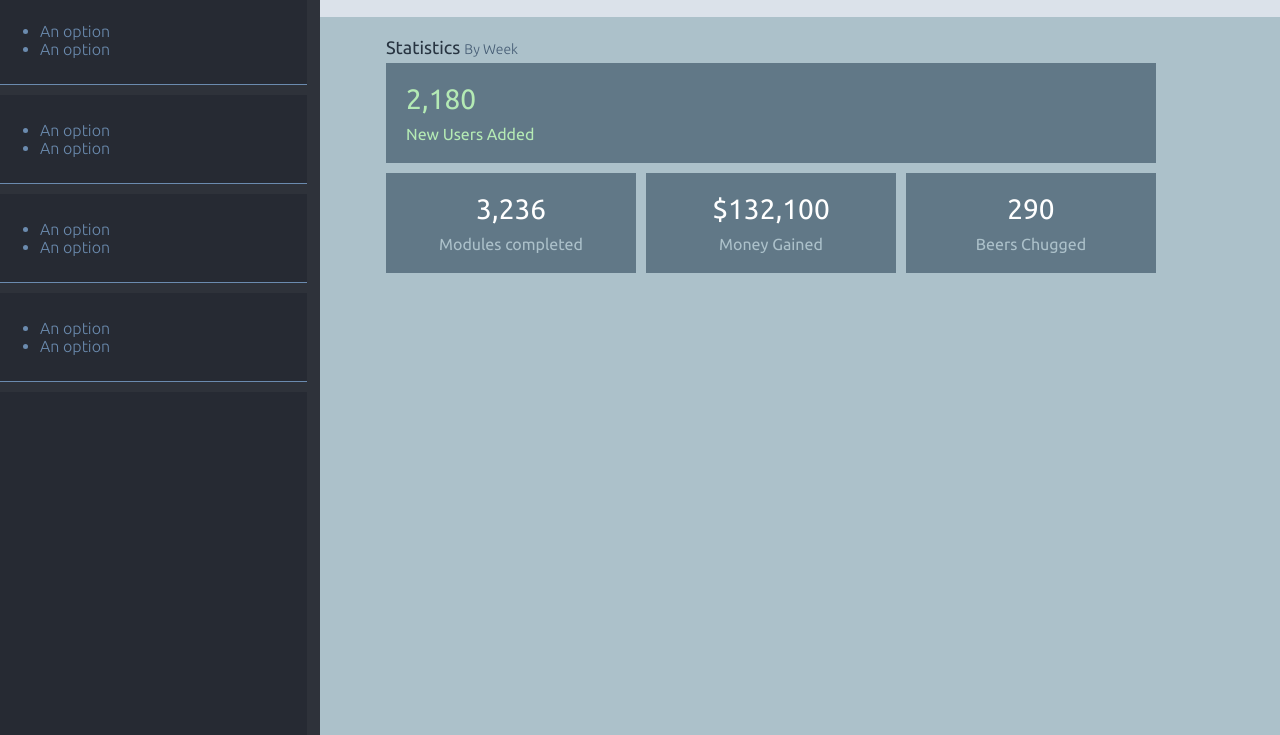
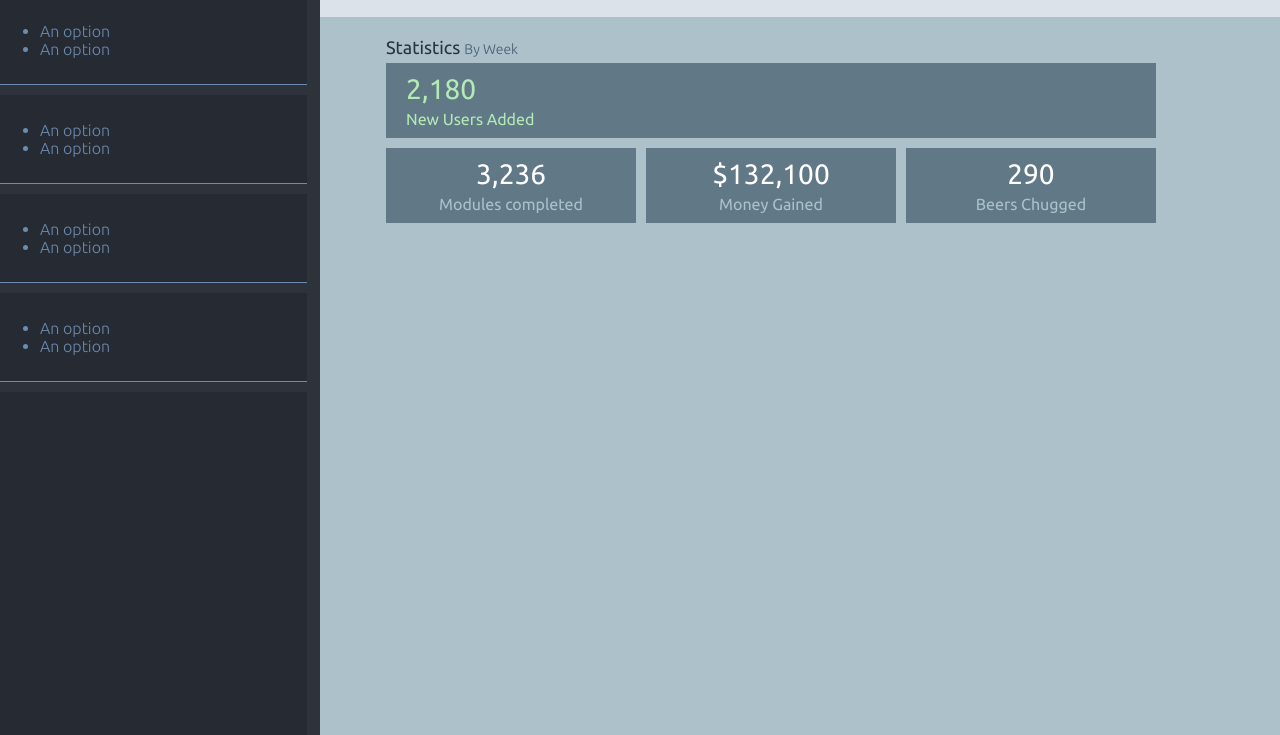
Before and after one commit to Swquenzer/Visualize, a plain HTML site: page index.html in a window 1280 px wide. Shown: the part 65-800 px from the top of the page. Drawn offline with Linux system fonts and the light colour scheme.

Commit message:
Add initialization animations -Update styles

```diff
--- a/css/reporting.css
+++ b/css/reporting.css
@@ -51,6 +51,10 @@ h2 {
 	background: #262A33;
 	border-top: 10px solid #2E323A;
 	border-bottom: 1px solid #6b8baf;
+	transition: background .2s, ease;
+}
+.left_sidebar section:hover {
+	background: #2c313d;
 }
 .left_sidebar .bottom {
 	height: 100%;
@@ -67,6 +71,10 @@ h2 {
 .light-green {
 	color: #b4eab4 !important;
 }
+.red {
+	color: #E55D3F !important;
+}
+
 /* Main Content Area*/
 #main {
 	height: 100%;
@@ -104,7 +112,8 @@ h2 {
 #content {
 	height: 100%;
 	padding: 20px;
-	overflow: scroll;
+	overflow-y: scroll;
+	overflow-x: hidden;
 	background: #acc1ca;
 }
 #stats h2 {
@@ -134,7 +143,7 @@ h2 {
 	max-width: 790px;
 }
 #stats .stats-mod {
-	height: 100px;
+	height: 75px;
 	width: 250px;
 	margin-right: 10px; margin-top: 5px; margin-bottom: 5px;
 	float: left;
@@ -148,11 +157,12 @@ h2 {
 #stats .stats-mod-open {
 	display: block;
 	width: 770px;
+	margin-right: 350px;
 	transition: width .9s, ease;
 }
 #stats .value {
 	display: block;
-	padding: 20px 20px 10px 20px;
+	padding: 10px 20px 5px 20px;
 	text-align: center;
 	color: white;
 	font-size: 28px;
--- a/js/main.js
+++ b/js/main.js
@@ -3,8 +3,12 @@ $(document).ready(function() {
 	/*
 	** Initialize
 	*/
+	//Make first stat animate out
 	$('.stats-mod:nth-child(1)').toggleClass('stats-mod-open').children(2).toggleClass('light-green');
-
+	//Slide the remaining stats down one at a time
+	$('.stats-mod').not(':nth-child(1)').toggleClass('invisible').each(function(i) {
+		$(this).delay(200*i).slideDown(200);
+	});
 
 	/*
 	** Sidebar Module
```
